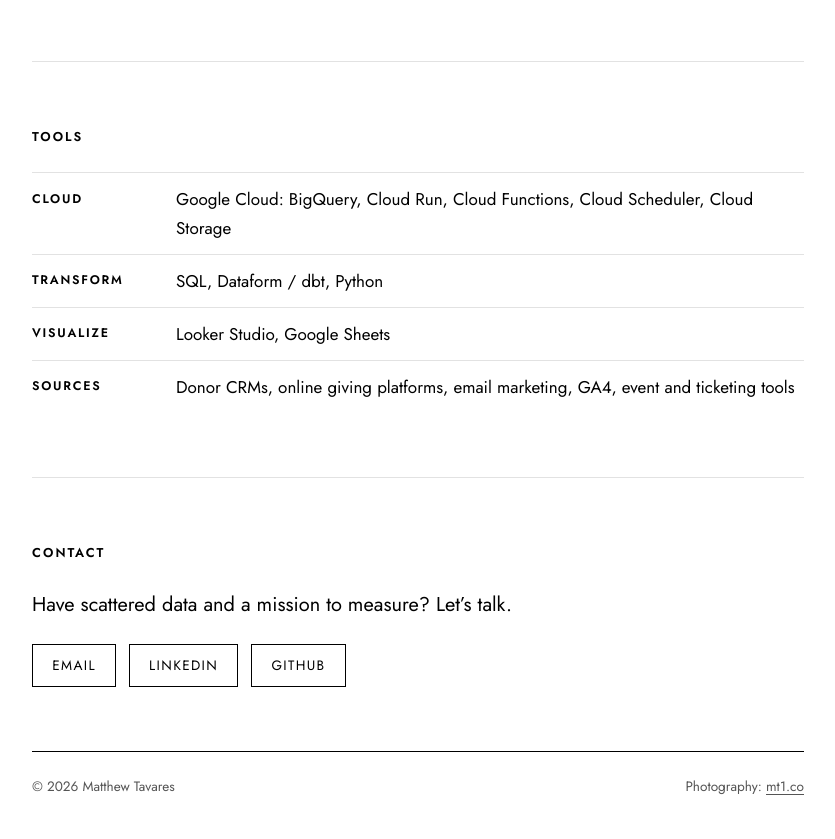
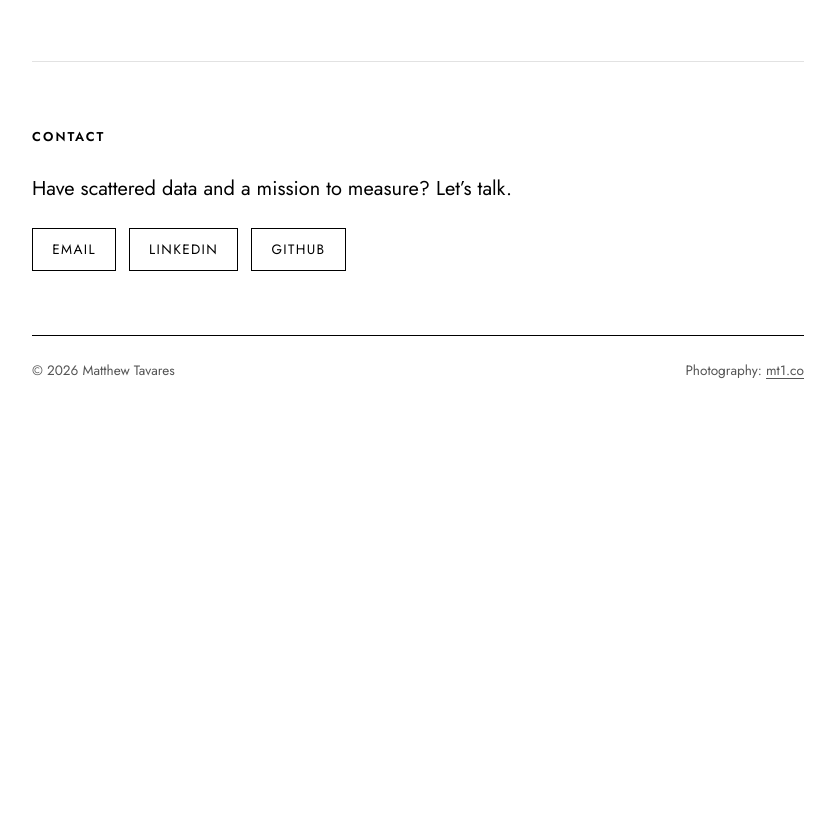
Before and after one commit to MT1co/github-pages-mt1co, a plain HTML site: page dev/index.html in a window 1280 px wide. Shown: the part 1720-2559 px from the top of the page, without its empty margins (222-1057 px from the left). After the commit the page ends 2143 px from the top, so only its background shows below. Drawn offline with Linux system fonts and the light colour scheme.

Commit message:
Remove Tools section from dev site
Co-Authored-By: Claude Sonnet 5.5 <noreply@anthropic.com>
Claude-Session: https://claude.ai/code/session_018hG2xRLxMdRzm8JkTj4Yg9

```diff
--- a/dev/index.html
+++ b/dev/index.html
@@ -53,9 +53,6 @@ p{margin:0 0 1rem}
 .principles{list-style:none;margin:0;padding:0;display:grid;grid-template-columns:1fr 1fr;gap:1.2rem 2rem}
 .principles strong{display:block;font-weight:500;font-size:1.05rem}
 .principles span{color:var(--muted);font-size:.95rem}
-dl{margin:0;display:grid;grid-template-columns:9rem 1fr}
-dt,dd{margin:0;padding:.75rem 0;border-top:1px solid var(--line)}
-dt{font-size:.78rem;font-weight:600;letter-spacing:.14em;text-transform:uppercase;padding-top:.95rem}
 .contact p{font-size:1.25rem;margin-bottom:1.4rem}
 .links{list-style:none;margin:0;padding:0;display:flex;gap:.8rem;flex-wrap:wrap}
 .links a{display:inline-block;text-decoration:none;border:1px solid var(--fg);padding:.6rem 1.2rem;font-size:.85rem;letter-spacing:.1em;text-transform:uppercase;transition:background .2s,color .2s}
@@ -67,8 +64,6 @@ footer a{color:var(--muted)}
   .flow{grid-template-columns:1fr 1fr}
   .flow li:nth-child(3){border-left:0}
   .flow li:nth-child(n+3){border-top:1px solid var(--fg)}
-  dl{grid-template-columns:1fr}
-  dd{border-top:0;padding-top:0}
 }
 @media (max-width:400px){nav{gap:1rem}}
 </style>
@@ -130,16 +125,6 @@ footer a{color:var(--muted)}
     </ul>
   </section>
 
-  <section id="stack">
-    <h2>Tools</h2>
-    <dl>
-      <dt>Cloud</dt><dd>Google Cloud: BigQuery, Cloud Run, Cloud Functions, Cloud Scheduler, Cloud Storage</dd>
-      <dt>Transform</dt><dd>SQL, Dataform / dbt, Python</dd>
-      <dt>Visualize</dt><dd>Looker Studio, Google Sheets</dd>
-      <dt>Sources</dt><dd>Donor CRMs, online giving platforms, email marketing, GA4, event and ticketing tools</dd>
-    </dl>
-  </section>
-
   <section id="contact" class="contact">
     <h2>Contact</h2>
     <p>Have scattered data and a mission to measure? Let&rsquo;s talk.</p>
```
